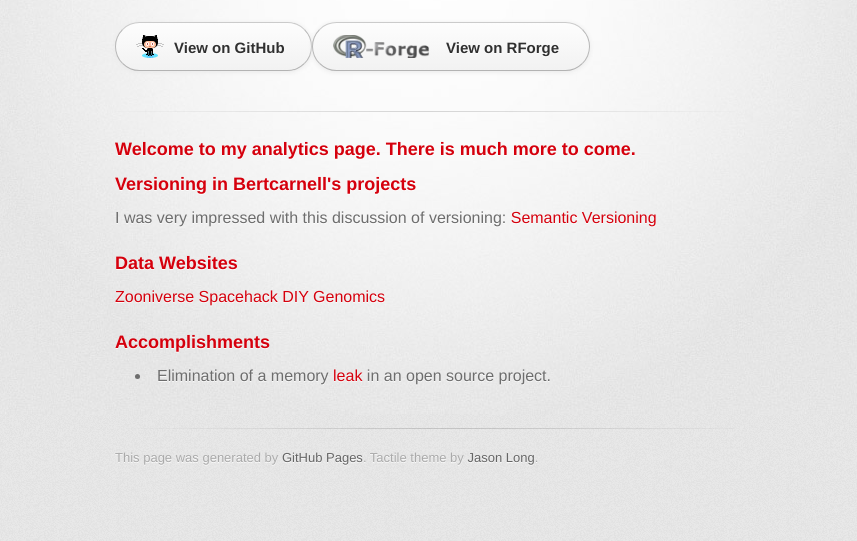
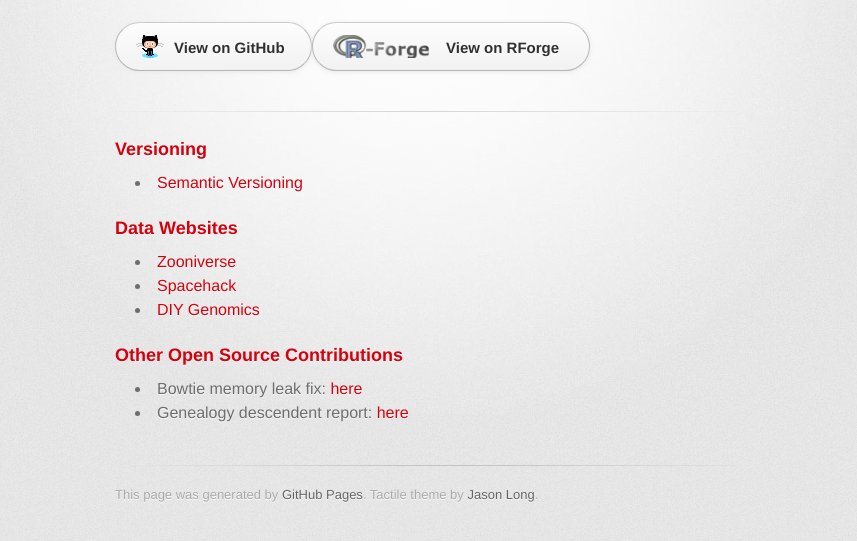
Before and after one commit to bertcarnell/bertcarnell.github.io, a plain HTML site: page index.html in a window 1280 px wide. Shown: the part 159-700 px from the top of the page, without its empty margins (215-1072 px from the left). Drawn offline with Linux system fonts and the light colour scheme; a web font is replaced by a local one.

Commit message:
Minor Mods

```diff
--- a/index.html
+++ b/index.html
@@ -31,40 +31,20 @@
         <hr>
 
         <section id="main_content">
-            <!--<h3><a name="welcome-to-github-pages" class="anchor" href="#welcome-to-github-pages"><span class="octicon octicon-link"></span></a>Welcome to GitHub Pages.</h3>-->
-            <h3>Welcome to my analytics page.  There is much more to come.</h3>
-            <!--<p>This automatic page generator is the easiest way to create beautiful pages for all of your projects. Author your page content here using GitHub Flavored Markdown, select a template crafted by a designer, and publish. After your page is generated, you can check out the new branch:</p>-->
-
-            <!--<pre><code>$ cd your_repo_root/repo_name
-            $ git fetch origin
-            $ git checkout gh-pages
-            </code></pre>-->
-
-            <!--<h3><a name="designer-templates" class="anchor" href="#designer-templates"><span class="octicon octicon-link"></span></a>Designer Templates</h3>-->
-            <!--<p>We've crafted some handsome templates for you to use. Go ahead and continue to layouts to browse through them. You can easily go back to edit your page before publishing. After publishing your page, you can revisit the page generator and switch to another theme. Your Page content will be preserved if it remained markdown format.</p>-->
-
-            <!--<h3><a name="rather-drive-stick" class="anchor" href="#rather-drive-stick"><span class="octicon octicon-link"></span></a>Rather Drive Stick?</h3>-->
-
-            <!--<p>If you prefer to not use the automatic generator, push a branch named <code>gh-pages</code> to your repository to create a page manually. In addition to supporting regular HTML content, GitHub Pages support Jekyll, a simple, blog aware static site generator written by our own Tom Preston-Werner. Jekyll makes it easy to create site-wide headers and footers without having to copy them across every page. It also offers intelligent blog support and other advanced templating features.</p>-->
-
-            <!--<h3><a name="authors-and-contributors" class="anchor" href="#authors-and-contributors"><span class="octicon octicon-link"></span></a>Authors and Contributors</h3>-->
-            <!--<p>You can <a href="https://github.com/blog/821" class="user-mention">@mention</a> a GitHub username to generate a link to their profile. The resulting <code>&lt;a&gt;</code> element will link to the contributor's GitHub Profile. For example: In 2007, Chris Wanstrath (<a href="https://github.com/defunkt" class="user-mention">@defunkt</a>), PJ Hyett (<a href="https://github.com/pjhyett" class="user-mention">@pjhyett</a>), and Tom Preston-Werner (<a href="https://github.com/mojombo" class="user-mention">@mojombo</a>) founded GitHub.</p>-->
-
-            <!--<h3><a name="support-or-contact" class="anchor" href="#support-or-contact"><span class="octicon octicon-link"></span></a>Support or Contact</h3>-->
-            <!--<p>Having trouble with Pages? Check out the documentation at <a href="http://help.github.com/pages">http://help.github.com/pages</a> or contact <a href="mailto:support@github.com">support@github.com</a> and we’ll help you sort it out.</p>-->
-            <h3>Versioning in Bertcarnell's projects</h3>
-            <p>I was very impressed with this discussion of versioning:
-              <a href="http://semver.org/">Semantic Versioning</a>
-            </p>
+            <h3>Versioning</h3>
+            <ul>
+              <li><a href="http://semver.org/">Semantic Versioning</a></li>
+            </ul>
             <h3>Data Websites</h3>
-            <p>
-              <a href="https://www.zooniverse.org/">Zooniverse</a>
-              <a href="http://spacehack.org/">Spacehack</a>
-              <a href="http://www.diygenomics.org/">DIY Genomics</a>
-            </p>
-            <h3>Accomplishments</h3>
             <ul>
-              <li>Elimination of a memory <a href="http://sourceforge.net/p/bowtie-bio/bugs/274/">leak</a> in an open source project.</li>
+              <li><a href="https://www.zooniverse.org/">Zooniverse</a></li>
+              <li><a href="http://spacehack.org/">Spacehack</a></li>
+              <li><a href="http://www.diygenomics.org/">DIY Genomics</a></li>
+            </ul>
+            <h3>Other Open Source Contributions</h3>
+            <ul>
+              <li>Bowtie memory leak fix: <a href="http://sourceforge.net/p/bowtie-bio/bugs/274/">here</a></li>
+              <li>Genealogy descendent report: <a href="https://github.com/gramps-project/gramps/pull/344">here</a></li>
             </ul>
         </section>
 
```
